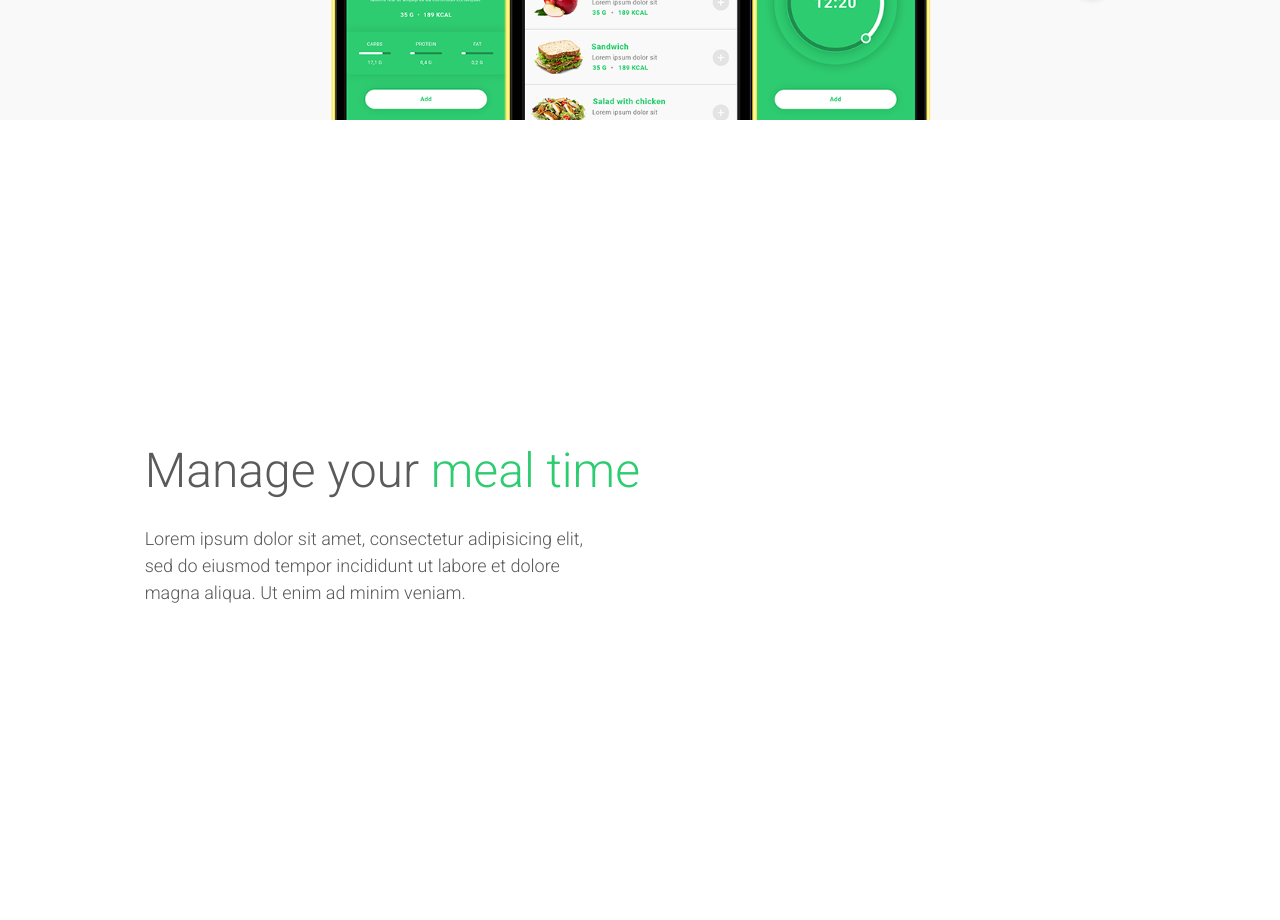
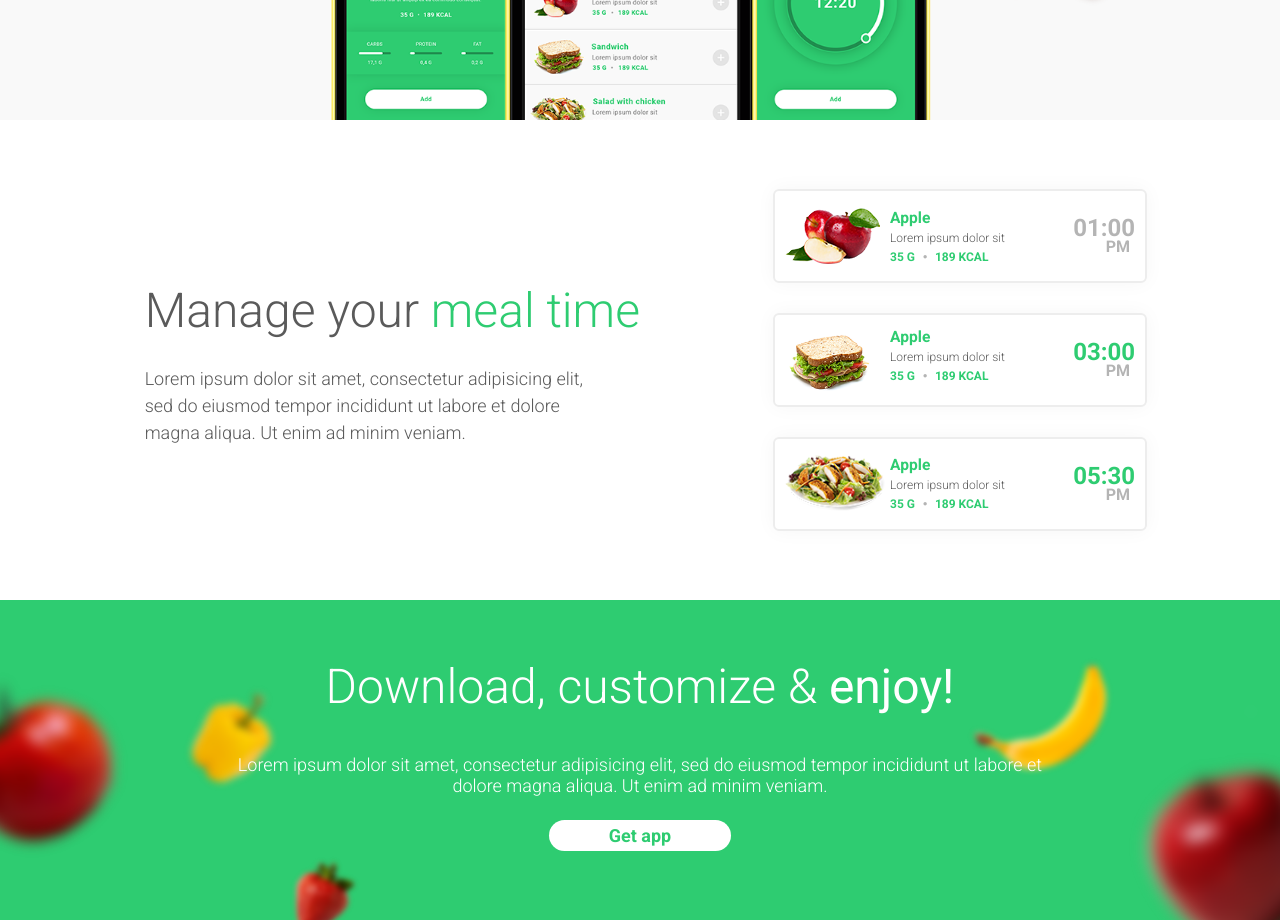
Before and after one commit to DenisYaschenko/Fit-app, a plain HTML site: page index.html in a window 1280 px wide. Shown: the part 2280-3200 px from the top of the page. Drawn offline with Linux system fonts and the light colour scheme.

Commit message:
footer finished

```diff
--- a/css/style.css
+++ b/css/style.css
@@ -278,10 +278,7 @@ li {
 .manage_time {
 	display: grid;
 	grid-template-columns: repeat(2, 50%);
-	height: 100vh;
-}
-span {
-	font-weight: lighter;
+	height: 60vh;
 }
 
 
@@ -292,11 +289,147 @@ span {
 			justify-content: end;
  	align-self: center;
 }
-/* .sw_bg {
-	height: 70%;
-} */
 
-/* background-image: url("../img/home-back.png"); */
+.mt_right {
+	display: grid;
+	align-self: center;
+	-webkit-box-pack: center;
+	    -ms-flex-pack: center;
+	        justify-content: center;
+}
+
+.prod {
+	width: 350px;
+	height: 90px;
+	margin: 4% 0;
+	border: 2px solid #ededed;
+	border-radius: 6px;
+	padding: 0 10px;
+	display: grid;
+	-ms-flex-line-pack: center;
+		align-content: center;
+	grid-template-columns: 30% 40% 30%;
+	-webkit-box-shadow: 0 0 15px rgba(0, 0, 0, 0.041);
+	box-shadow: 0 0 20px rgba(0, 0, 0, 0.041);
+	font-family: 'Roboto', sans-serif;
+	-webkit-transition: all 0.3s ease;
+	transition: all 0.3s ease;
+}
+
+.prod:hover {
+	cursor: pointer;
+	-webkit-transform: scale(1.3);
+	transform: scale(1.3);
+}
+
+.meal {
+	color: #2ecc71;
+	font-size: 15.6px;
+	font-weight: bolder;
+}
+
+.descript {
+	color: #5a5a5a;
+	font-size: 12px;
+	font-weight: lighter;
+}
+
+.cal_cont {
+	color: #2ecc71;
+	font-size: 12px;
+	font-weight: bolder;
+}
+
+.cal_cont img {
+	margin: auto 5px;
+	margin-bottom: 2px;
+}
+
+.alarm_clock {
+	text-align: end;
+	font-weight: bolder;
+	margin: auto 0;
+	line-height: 0.9;
+}
+
+.time {
+	color: #b4b4b4;
+	font-size: 24px;
+}
+
+.pm {
+	color: #b4b4b4;
+	font-size: 16px;
+	padding-right: 5px;
+}
+
+.time_green {
+	color: #2ecc71;
+}
+
+#prod2 {
+	width: 85%;
+}
+
+#prod3 {
+	width: 95%;
+}
+
+footer {
+	-webkit-box-sizing: content-box;
+	        box-sizing: content-box;
+	height: 34vh;
+	background-color: #2ecc71;
+	background-image: url(../img/footer_bg.png);
+	background-position: center bottom;
+	background-size: 100%;
+	background-repeat: no-repeat;
+	text-align: center;
+	font-family: 'Roboto', sans-serif;
+	padding: 6vh 0 0 0;
+	margin: auto 0;
+	/* justify-items: center; */
+}
+
+.foot_one {
+	font-size: 48px;
+	color: #fff;
+	font-weight: lighter;
+	/* margin: auto 0; */
+	margin: 10px 0;
+	/* margin: 100px 0; */
+}
+
+.foot_two {
+	font-size: 18px;
+	color: #fff;
+	font-weight: lighter;
+	margin: 10px 0;
+}
+
+.foot_link {
+	font-size: 18px;
+	color: #2ecc71;
+	font-weight: bolder;
+	padding: 5px 60px;
+	height: 28px;
+	width: 70px;
+	border-radius: 20px;
+	background-color: #fff;
+	margin: 10px 0;
+	-webkit-transition: all 0.3s;
+	transition: all 0.3s;
+}
+
+.foot_link:hover {
+	-webkit-box-shadow: 0 0 40px rgba(0, 0, 0, 0.3);
+	        box-shadow: 0 0 40px rgba(0, 0, 0, 0.3);
+}
+
+.foot_bold{
+ font-weight: bolder;
+}
+
 
 @media (max-width: 1440px) {
 	.navb {
--- a/index.html
+++ b/index.html
@@ -129,11 +129,71 @@
 				<br> magna aliqua. Ut enim ad minim veniam.</span>
 		</div>
 		<div class="mt_right">
-			<div></div>
-			<div></div>
-			<div></div>
+			<div class="prod">
+				<img src="img/prod1.png" alt="">
+				<span class="prod_card">
+					<span class="meal">Apple</span>
+					<br>
+					<span class="descript">Lorem ipsum dolor sit</span>
+					<br>
+					<span class="cal_cont">35 G
+						<img src="img/circle.png" alt=""> 189 KCAL</span>
+				</span>
+				<span class="alarm_clock">
+					<span class="time">01:00</span>
+					<br>
+					<span class="pm">PM</span>
+				</span>
+			</div>
+			<div class="prod">
+				<img src="img/prod2.png" alt="" id="prod2">
+				<span class="prod_card">
+					<span class="meal">Apple</span>
+					<br>
+					<span class="descript">Lorem ipsum dolor sit</span>
+					<br>
+					<span class="cal_cont">35 G
+						<img src="img/circle.png" alt=""> 189 KCAL</span>
+				</span>
+				<span class="alarm_clock">
+					<span class="time time_green">03:00</span>
+					<br>
+					<span class="pm">PM</span>
+				</span>
+			</div>
+			<div class="prod">
+				<img src="img/prod3.png" alt="" id="prod3">
+				<span class="prod_card">
+					<span class="meal">Apple</span>
+					<br>
+					<span class="descript">Lorem ipsum dolor sit</span>
+					<br>
+					<span class="cal_cont">35 G
+						<img src="img/circle.png" alt=""> 189 KCAL</span>
+				</span>
+				<span class="alarm_clock">
+					<span class="time  time_green">05:30</span>
+					<br>
+					<span class="pm">PM</span>
+				</span>
+			</div>
 		</div>
 	</div>
+	<footer>
+		<!-- <div class="foot_content"> -->
+		<div class="foot_txt foot_one">Download, customize &
+			<span class="foot_bold">enjoy!</span>
+		</div>
+		<br>
+		<div class="foot_txt foot_two">Lorem ipsum dolor sit amet, consectetur adipisicing elit, sed do eiusmod tempor incididunt ut labore et
+			<br> dolore magna aliqua. Ut enim ad minim veniam.
+		</div>
+		<br>
+		<div>
+			<a href="#" class="foot_txt foot_link">Get app</a>
+		</div>
+		<!-- </div> -->
+	</footer>
 </body>
 
 </html>
```
Also changed, not shown: img/circle.png (added), img/footer_bg.png (added), img/iPhone_Up3.png (deleted), img/prod1.png (added), img/prod2.png (added), img/prod3.png (added), 1 other file.
